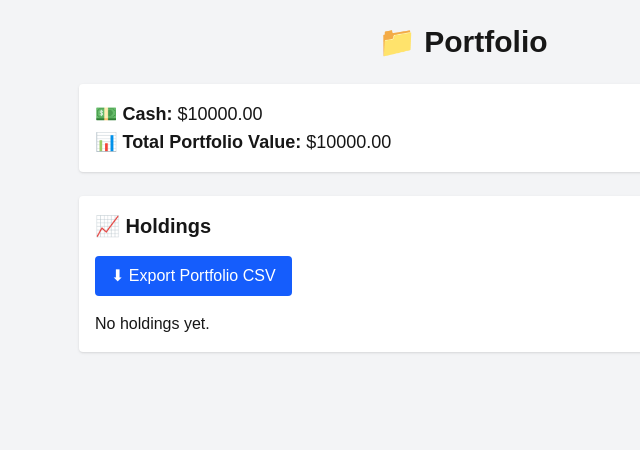
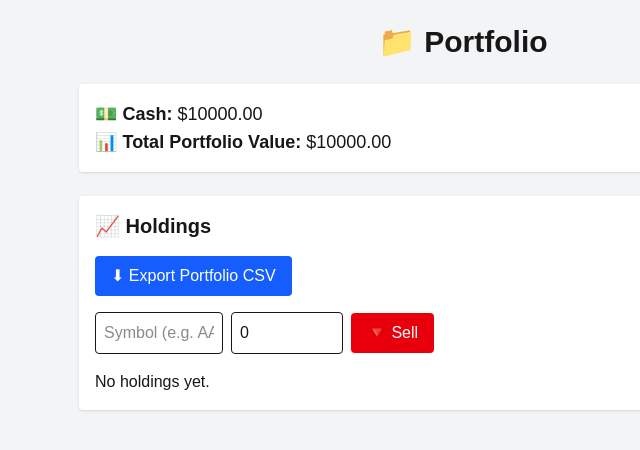
Before and after one commit to 01-nicholas-otieno/vspt, a Next.js app: page /portfolio in a window 1280 px wide. Shown: the top 450 px of the page, without its empty margins (177-817 px from the left). Built offline with nearby package versions, Linux system fonts and the light colour scheme.

Commit message:
Add Sell Feature

```diff
--- a/src/app/portfolio/page.tsx
+++ b/src/app/portfolio/page.tsx
@@ -29,6 +29,23 @@ export default function PortfolioPage() {
     if (holdings.length > 0) fetchPrices();
   }, [holdings]);
 
+
+  const [sellSymbol, setSellSymbol] = useState('');
+const [sellQty, setSellQty] = useState(0);
+const { sellStock } = usePortfolio();
+
+const handleSell = async () => {
+  if (!sellSymbol || sellQty <= 0) return alert("Enter valid symbol and quantity.");
+  const price = await fetchQuote(sellSymbol);
+  const success = sellStock(sellSymbol, price, sellQty);
+  if (!success) return alert("Invalid sell operation.");
+  setSellSymbol('');
+  setSellQty(0);
+  alert(`Sold ${sellQty} of ${sellSymbol} @ $${price.toFixed(2)}`);
+};
+
+
+
   const totalStocksValue = holdings.reduce((total, h) => {
     const currentPrice = prices[h.symbol] || 0;
     return total + h.quantity * currentPrice;
@@ -59,12 +76,32 @@ export default function PortfolioPage() {
 
       <div className="max-w-3xl mx-auto bg-white rounded p-4 shadow">
         <h2 className="text-xl font-semibold mb-4">📈 Holdings</h2>
-        <button
-  onClick={exportPortfolio}
-  className="mb-4 px-4 py-2 bg-blue-600 text-white rounded hover:bg-blue-700"
->
-  ⬇ Export Portfolio CSV
-</button>
+        <button onClick={exportPortfolio} className="mb-4 px-4 py-2 bg-blue-600 text-white rounded hover:bg-blue-700">
+          ⬇ Export Portfolio CSV
+        </button>
+
+        <div className="mb-4 flex flex-wrap gap-2 items-center">
+  <input
+    type="text"
+    placeholder="Symbol (e.g. AAPL)"
+    value={sellSymbol}
+    onChange={(e) => setSellSymbol(e.target.value.toUpperCase())}
+    className="p-2 border rounded w-32"
+  />
+  <input
+    type="number"
+    placeholder="Quantity"
+    value={sellQty}
+    onChange={(e) => setSellQty(Number(e.target.value))}
+    className="p-2 border rounded w-28"
+  />
+  <button
+    onClick={handleSell}
+    className="px-4 py-2 bg-red-600 text-white rounded hover:bg-red-700"
+  >
+    🔻 Sell
+  </button>
+</div>
 
         {holdings.length === 0 ? (
           <p>No holdings yet.</p>
--- a/src/context/PortfolioContext.tsx
+++ b/src/context/PortfolioContext.tsx
@@ -10,7 +10,7 @@ type Holding = {
 
 
 type Transaction = {
-  type: 'BUY';
+  type: 'BUY' | 'SELL';
   symbol: string;
   price: number;
   quantity: number;
@@ -22,9 +22,12 @@ type PortfolioContextType = {
   holdings: Holding[];
   transactions: Transaction[];
   buyStock: (symbol: string, price: number, quantity: number) => boolean;
+  sellStock: (symbol: string, price: number, quantity: number) => boolean;
 };
 
 const PortfolioContext = createContext<PortfolioContextType | null>(null);
+
+
 
 export function PortfolioProvider({ children }: { children: ReactNode }) {
   const [cash, setCash] = useState(10000);
@@ -64,8 +67,33 @@ export function PortfolioProvider({ children }: { children: ReactNode }) {
     return true;
   };
 
+  const sellStock = (symbol: string, price: number, quantity: number): boolean => {
+  const existing = holdings.find((h) => h.symbol === symbol);
+  if (!existing || quantity <= 0 || quantity > existing.quantity) return false;
+
+  let updatedHoldings = holdings.map((h) =>
+    h.symbol === symbol ? { ...h, quantity: h.quantity - quantity } : h
+  ).filter(h => h.quantity > 0);
+
+  setHoldings(updatedHoldings);
+  setCash(cash + price * quantity);
+  setTransactions([
+    ...transactions,
+    {
+      type: 'SELL',
+      symbol,
+      price,
+      quantity,
+      timestamp: new Date().toISOString(),
+    },
+  ]);
+
+  return true;
+};
+
+
   return (
-    <PortfolioContext.Provider value={{ cash, holdings, transactions, buyStock }}>
+    <PortfolioContext.Provider value={{ cash, holdings, transactions, buyStock, sellStock }}>
       {children}
     </PortfolioContext.Provider>
   );
```
